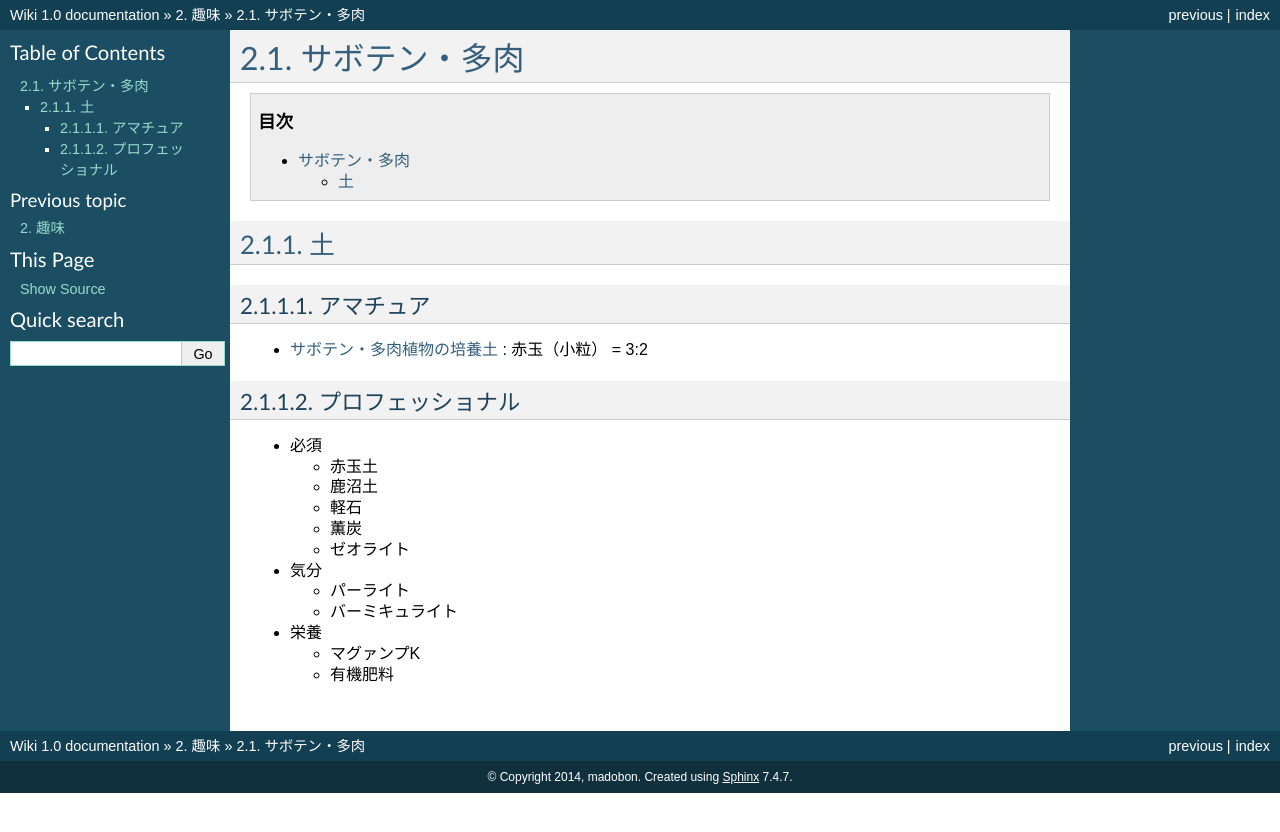
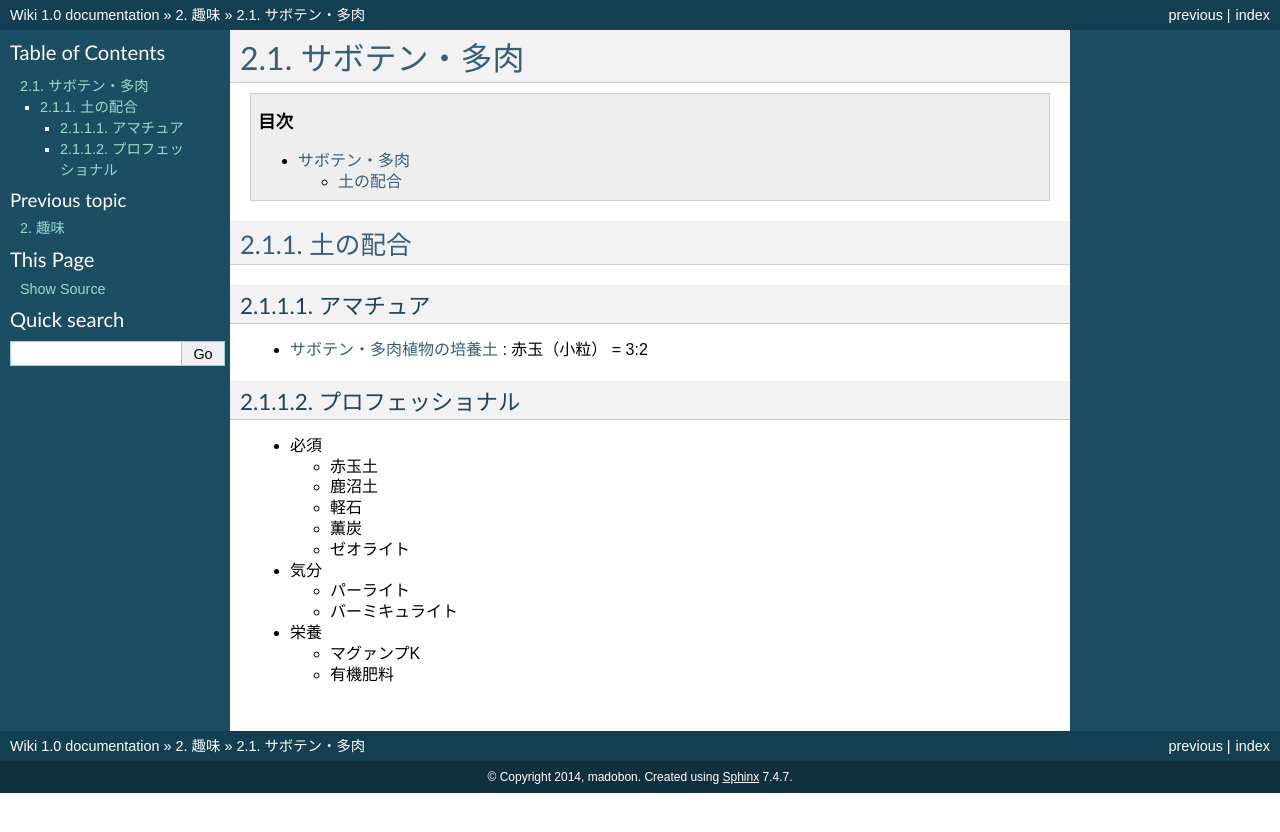
Before and after one commit to madobon/wiki, a Sphinx documentation site: the page built from source/hobby/cactus_succulent/index.rst, in a window 1280 px wide. Shown: the top 832 px of the page. Built offline with Sphinx 7.4.7, drawn with Linux system fonts in a browser that asks for light colours; pages that are not in the unit, such as notebooks, are missing from menus.

Commit message:
Update index.rst

```diff
--- a/source/hobby/cactus_succulent/index.rst
+++ b/source/hobby/cactus_succulent/index.rst
@@ -5,7 +5,7 @@
 .. contents:: 目次
    :depth: 2
 
-土
+土の配合
 ==============
 
 アマチュア
```
